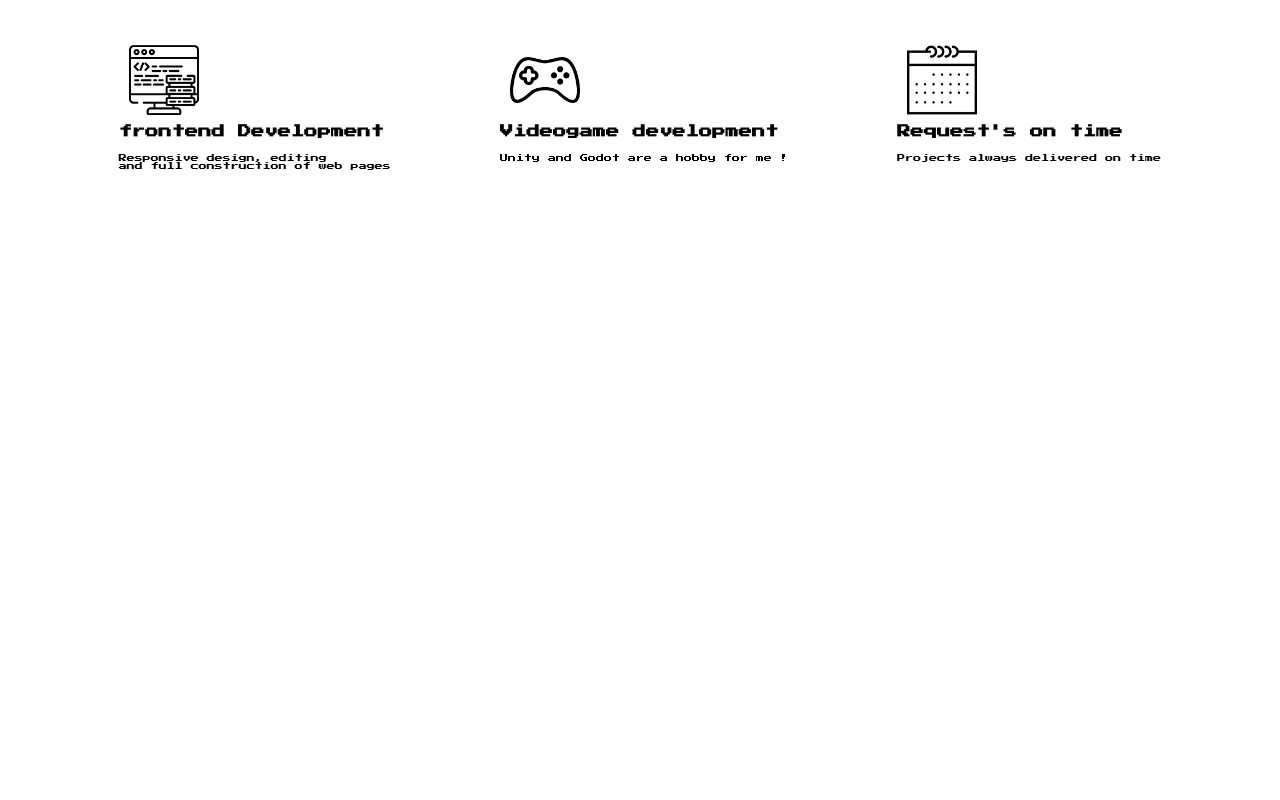
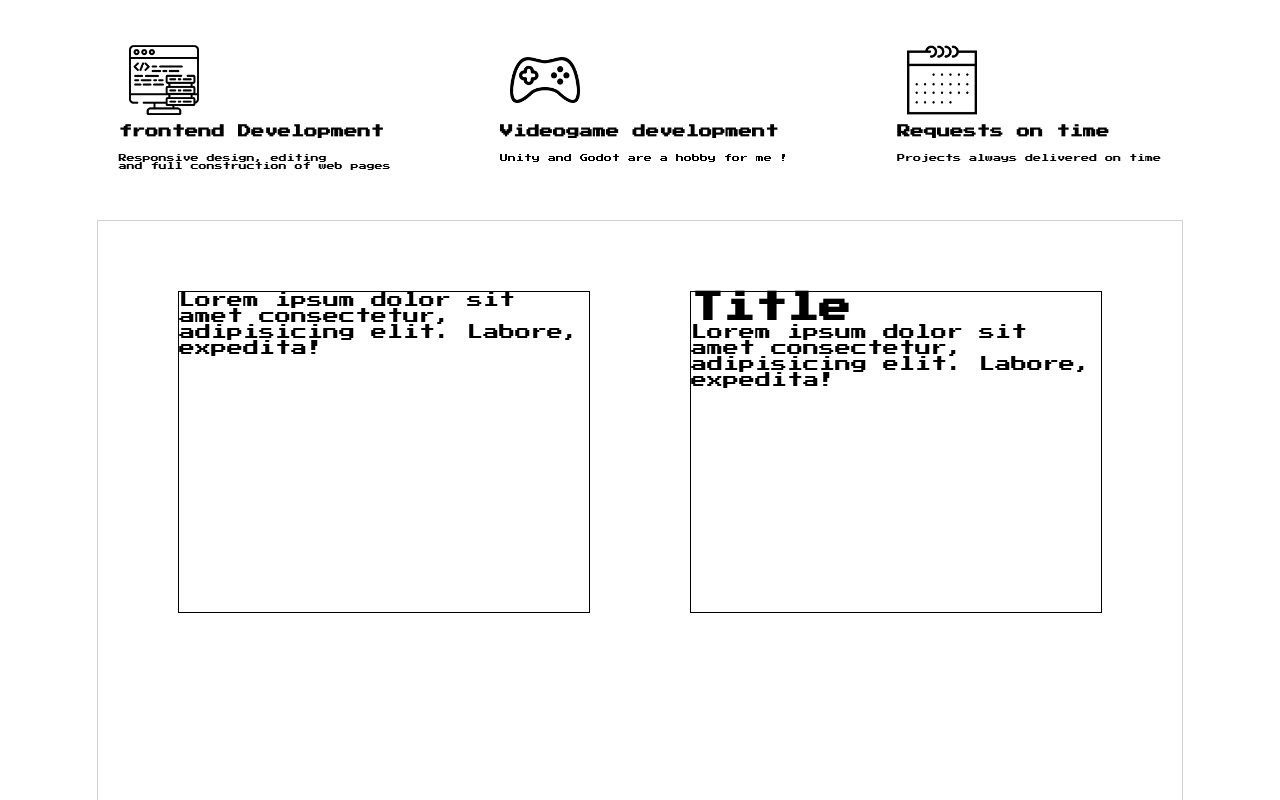
Before and after one commit to StormNotes/NgPort, an Angular app: page / in a window 1280 px wide. Shown: the part 480-1280 px from the top of the page. Before the commit the page ends 800 px from the top, so only its background shows below. Built offline with nearby package versions, Linux system fonts and the light colour scheme.

Commit message:
keep working in the laptop

```diff
--- a/src/app/app.component.html
+++ b/src/app/app.component.html
@@ -1,2 +1,3 @@
 <app-header></app-header>
 <app-info></app-info>
+<app-port></app-port>
--- a/src/app/app.module.ts
+++ b/src/app/app.module.ts
@@ -4,12 +4,14 @@ import { NgModule } from '@angular/core';
 import { AppComponent } from './app.component';
 import { HeaderComponent } from './header/header.component';
 import { InfoComponent } from './info/info.component';
+import { PortComponent } from './port/port.component';
 
 @NgModule({
   declarations: [
     AppComponent,
     HeaderComponent,
-    InfoComponent
+    InfoComponent,
+    PortComponent
   ],
   imports: [
     BrowserModule
--- a/src/app/info/info.component.html
+++ b/src/app/info/info.component.html
@@ -6,7 +6,7 @@
     <h5>Videogame development</h5> <br> <p>Unity and Godot are a hobby for me ! </p>
     </div>
     <div class='cards'><img src="../../assets/images/calendar.png" alt="">
-    <h5>Request's on time</h5> <br>  <p> Projects always delivered on time</p>
+    <h5>Requests on time</h5> <br>  <p> Projects always delivered on time</p>
     </div>
 
 </div>
--- /dev/null
+++ b/src/app/port/port.component.html
@@ -0,0 +1,12 @@
+<div class="container">
+   <div  class="card-container">
+       <h1>{{pages.title}}</h1>
+       <p>Lorem ipsum dolor sit amet consectetur, adipisicing elit. Labore, expedita!</p>
+       <img src="" alt="">
+    </div>
+    <div class="card-container">
+            <h1>Title</h1>
+            <p>Lorem ipsum dolor sit amet consectetur, adipisicing elit. Labore, expedita!</p>
+            <img src="" alt="">
+         </div>
+</div>
--- /dev/null
+++ b/src/app/port/port.component.scss
@@ -0,0 +1,15 @@
+.container{
+    display: flex;
+    height:100vh;
+    width: 80%;
+    border:rgba(0, 0, 0, 0.178) solid 0.1px;
+    margin: 40px auto;
+    padding: 30px;
+
+   .card-container{
+       margin: 40px auto;
+       border: black solid 1px;
+       height: 40%;
+       width:40%
+   }
+}
--- /dev/null
+++ b/src/app/port/port.component.ts
@@ -0,0 +1,21 @@
+import { Component, OnInit } from '@angular/core';
+
+@Component({
+  selector: 'app-port',
+  templateUrl: './port.component.html',
+  styleUrls: ['./port.component.scss']
+})
+export class PortComponent implements OnInit {
+
+  pages = {
+    page1: {
+      title: 'calculator',
+      url: '#'
+    }
+  };
+  constructor() { }
+
+  ngOnInit() {
+  }
+
+}
```
Also changed, not shown: 1 other file (tests, documents, lock files or other folders).
